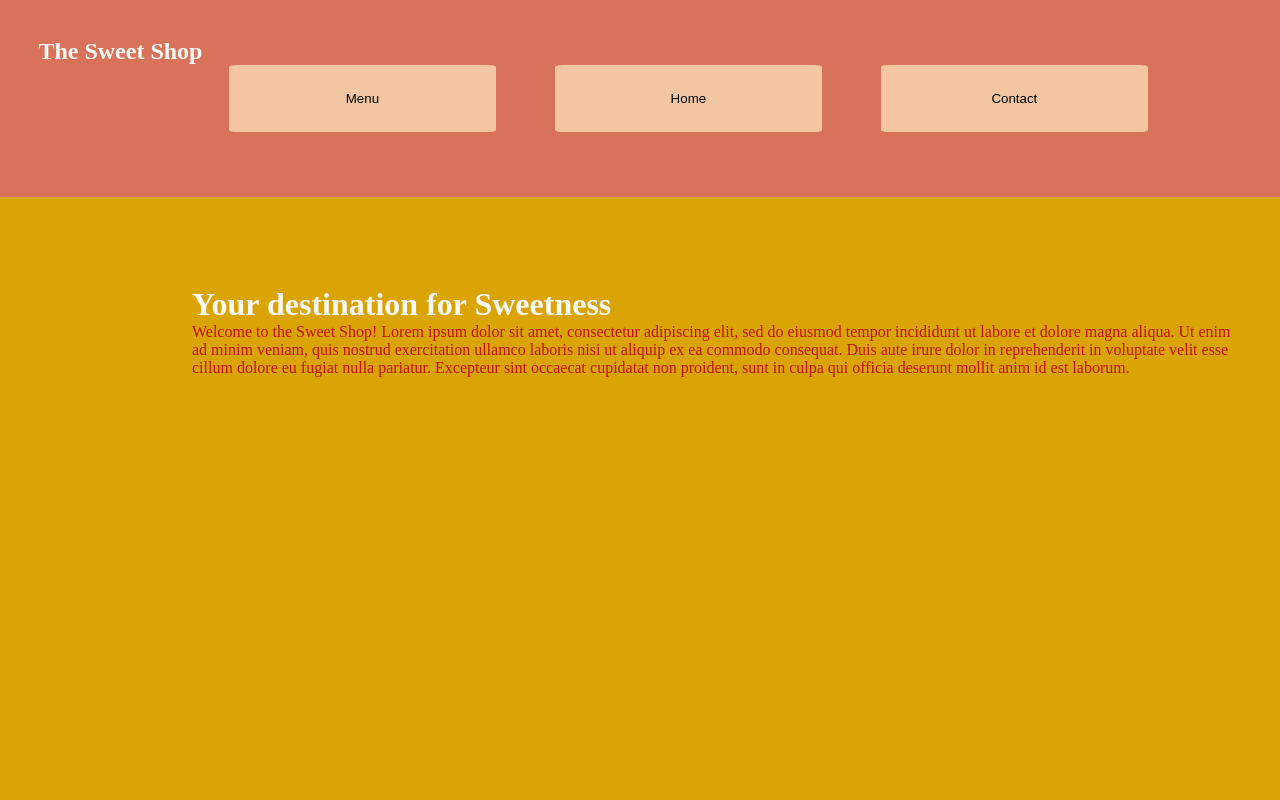
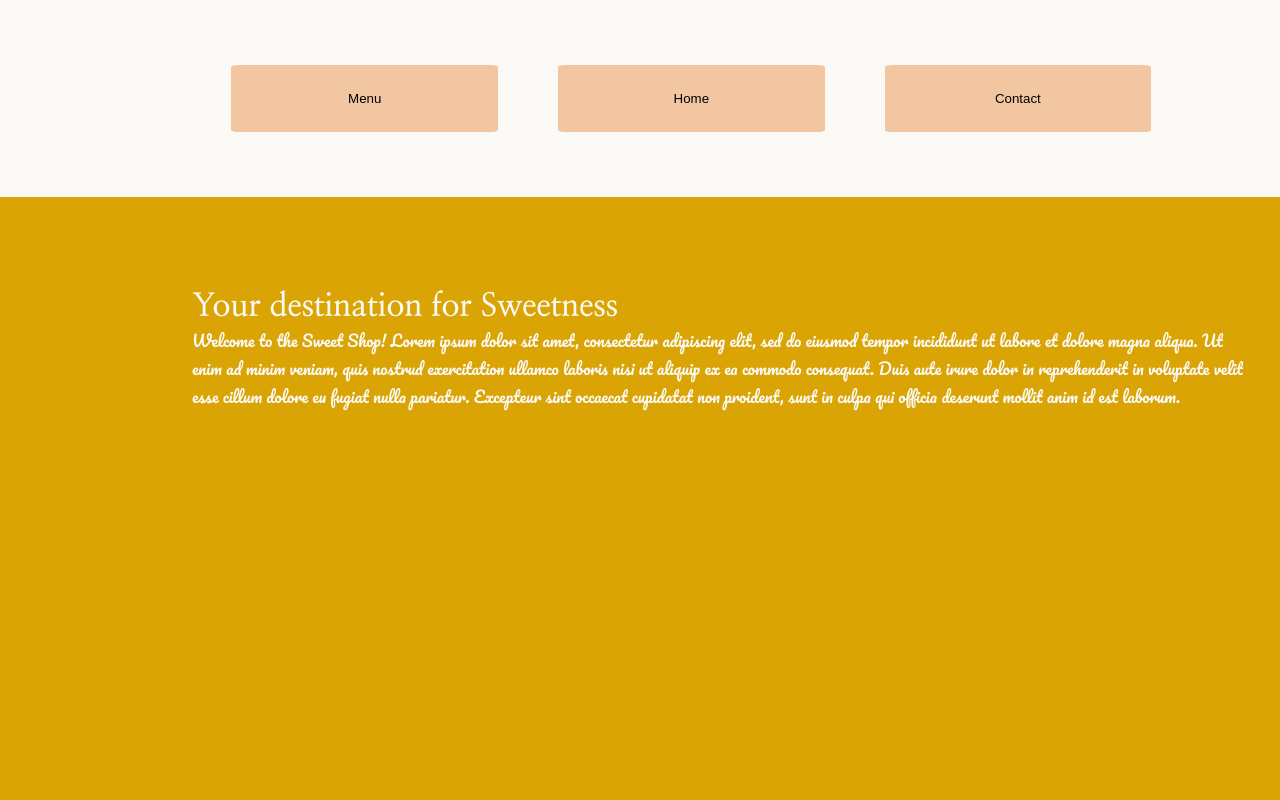
Before and after one commit to najwanan/restaurantPage, a website built with webpack: page dist/index.html in a window 1280 px wide. Both pictures are taken after a click on the button "Menu". Shown: the top 800 px of the page. Built offline with nearby package versions, Linux system fonts and the light colour scheme.

Commit message:
changed styling in root menu, added fonts

```diff
--- a/src/Components/menu.js
+++ b/src/Components/menu.js
@@ -1,17 +1,15 @@
-
 
 function createMenu() {
   const menuContent = `
     <h1 id="menuTitle">The Sweet Shop Menu</h1>
     <h3>Food<h3>
     <div class="menu">
-      <img src = "../Assets/fresh-strawberry.jpg"class="sweetImg"/>
+      <img src="../Assets/fresh-strawberry.jpg"class="sweetImg"/>
+      <h3>Drinks<h3>
+      <div class= ".strawberry"></div>
+    </div>
+  `;
 
-      <h3>Drinks<h3>
-
-    </div>
-
-  `;
 
   const contentDiv = document.querySelector("#content");
   const menuDiv = document.createElement('div');
--- a/src/Styles/style.css
+++ b/src/Styles/style.css
@@ -1,4 +1,4 @@
-
+@import url('https://fonts.googleapis.com/css2?family=Nanum+Myeongjo:wght@400;700;800&family=Pacifico&family=Poppins:wght@100;200;300;500&family=Raleway:wght@100;200;300&display=swap');
 
 *,
 *::before,
@@ -20,12 +20,18 @@
     --clr-accent4:#D9725B;
     --clr-accent5: #BF1304;
 
+    --ff-primary: "Nanum Myeongjo";
+    --ff-secondary:"Pacifico";
+
 }
 
 body{
     margin:0;
     padding: 0;
     width: 100vw;
+}
+body p{
+    font-family: var(--ff-secondary);
 }
 
 #content{
@@ -40,6 +46,7 @@ body{
 
 h1{
     color: var(--clr-light);
+    font-family: var(--ff-primary);
  }
 
 .tabBtns{
@@ -60,7 +67,7 @@ h1{
 
 #navBar{
     width: 100vw;
-    background-color: var(--clr-accent4);
+    background-color: var(--clr-light);
     display: flex;
     padding: 3%;
 
@@ -90,7 +97,7 @@ h1{
 #homeContent{
 width: 30vw;
 padding-right: 25%;
-color:var(--clr-accent5)
+color:var(--clr-light)
 }
 
 
@@ -121,3 +128,9 @@ color:var(--clr-accent5)
     padding: 2%;
 
 }
+
+.strawberry{
+    background-image: url('../assets/fresh-strawberry.jpg');
+    width: 600px;
+    height: 400px;
+}
--- a/src/index.js
+++ b/src/index.js
@@ -26,7 +26,6 @@ window.onload = function () {
  }
 
 function menuFunc() {
-
  createMenu();
 }
 
@@ -34,7 +33,6 @@ function loadContact() {
     let mainContentDiv = document.querySelector("#content");
     mainContentDiv.style
     contactForm();
-
 }
 
 footer();
```
Also changed, not shown: dist/main.js, 1 other file.
